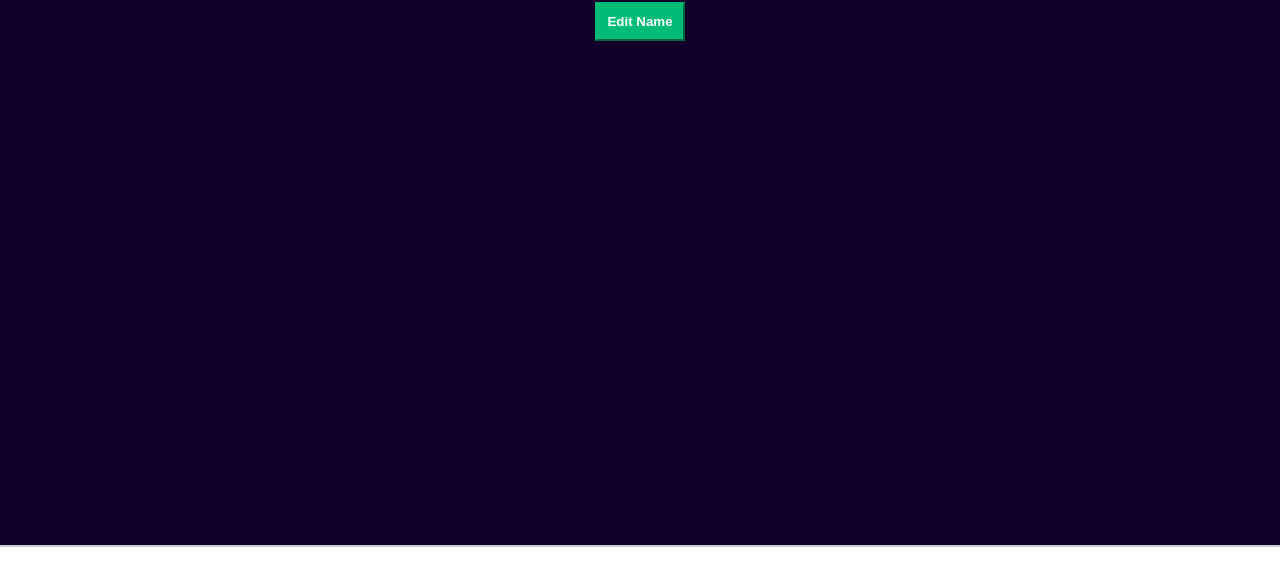
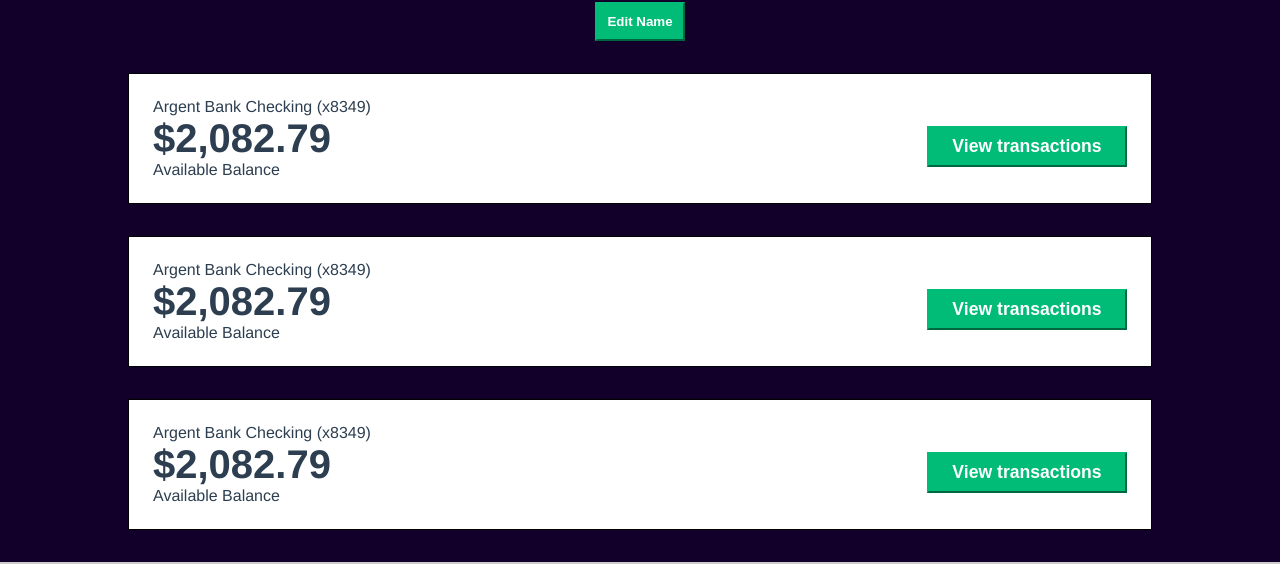
Before and after one commit to Nohavye/argent-bank-front, a React (Create React App) app: page /user in a window 1280 px wide. Shown: the part 179-758 px from the top of the page. Built offline with nearby package versions, Linux system fonts and the light colour scheme.

Commit message:
AccountItem component.

```diff
--- a/src/components/AccountItem/index.jsx
+++ b/src/components/AccountItem/index.jsx
@@ -0,0 +1,24 @@
+import {
+    Container,
+    ContentWrapper,
+    Title,
+    Amount,
+    AmountDescription,
+    ButtonWrapper,
+    Button,
+} from './styled'
+
+export default function Component() {
+    return (
+        <Container>
+            <ContentWrapper>
+                <Title>Argent Bank Checking (x8349)</Title>
+                <Amount>$2,082.79</Amount>
+                <AmountDescription>Available Balance</AmountDescription>
+            </ContentWrapper>
+            <ButtonWrapper>
+                <Button>View transactions</Button>
+            </ButtonWrapper>
+        </Container>
+    )
+}
--- a/src/components/AccountItem/styled.jsx
+++ b/src/components/AccountItem/styled.jsx
@@ -0,0 +1,61 @@
+import styled from 'styled-components'
+
+export const Container = styled.section`
+    display: flex;
+    justify-content: space-between;
+    align-items: center;
+    border: 1px solid black;
+    background-color: #fff;
+    width: 80%;
+    margin: 0 auto;
+    flex-direction: column;
+    padding: 1.5rem;
+    box-sizing: border-box;
+    text-align: left;
+    margin-bottom: 2rem;
+
+    @media (min-width: 720px) {
+        flex-direction: row;
+    }
+`
+export const ContentWrapper = styled.div`
+    width: 100%;
+    flex: 1;
+`
+export const Title = styled.h3`
+    margin: 0;
+    padding: 0;
+    font-size: 1rem;
+    font-weight: normal;
+`
+export const Amount = styled.p`
+    margin: 0;
+    font-size: 2.5rem;
+    font-weight: bold;
+`
+export const AmountDescription = styled.p`
+    margin: 0;
+`
+export const ButtonWrapper = styled.div`
+    width: 100%;
+    flex: 1;
+
+    @media (min-width: 720px) {
+        flex: 0;
+    }
+`
+export const Button = styled.button`
+    display: block;
+    width: 100%;
+    padding: 8px;
+    font-size: 1.1rem;
+    font-weight: bold;
+    margin-top: 1rem;
+    border-color: #00bc77;
+    background-color: #00bc77;
+    color: #fff;
+
+    @media (min-width: 720px) {
+        width: 200px;
+    }
+`
--- a/src/pages/user/index.jsx
+++ b/src/pages/user/index.jsx
@@ -2,11 +2,16 @@
 
 // Components
 import WelcomHeader from '../../components/WelcomHeader'
+import AccountItem from '../../components/AccountItem'
 
 export default function Page() {
     return (
         <Container>
             <WelcomHeader />
+            <h2 class="sr-only">Accounts</h2>
+            <AccountItem />
+            <AccountItem />
+            <AccountItem />
         </Container>
     )
 }
```
